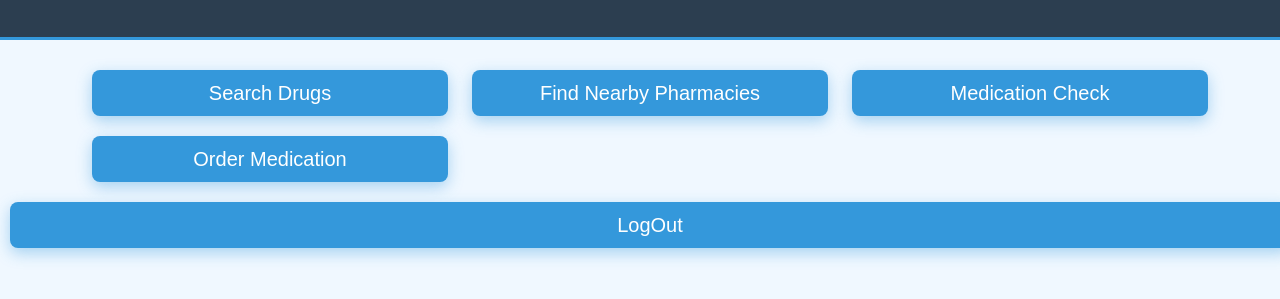
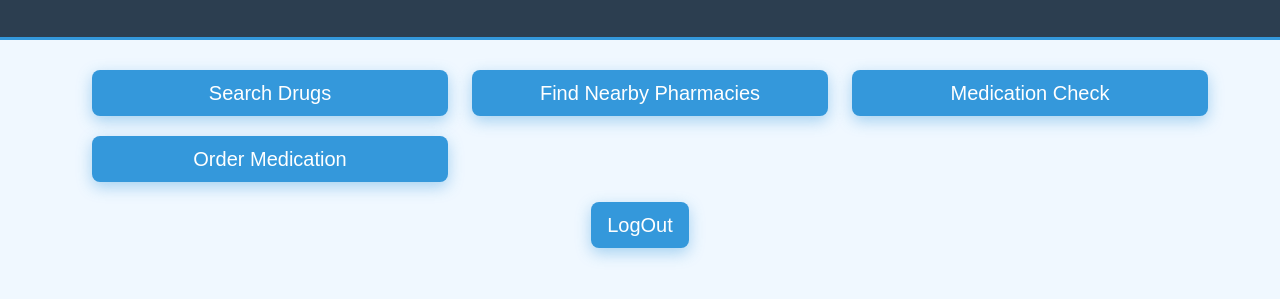
Before and after one commit to AishaMurtala/Drug-Access-System, a plain HTML site: page index.html in a window 1280 px wide. Shown: the part 139-438 px from the top of the page. Drawn offline with nearby package versions, Linux system fonts and the light colour scheme; sample sign-in values are in the browser's storage.

Commit message:
index.html

```diff
--- a/index.html
+++ b/index.html
@@ -66,7 +66,7 @@
             </div>
         </div>
     </div>
-<center><a href="login-signup.html" class="btn btn-primary btn-lg w-100">LogOut</a></center>
+<center><a href="login-signup.html" class="btn btn-primary btn-lg w-10">LogOut</a></center>
     <script>
         // Check if the user is logged in, otherwise redirect to the login page
         if (!localStorage.getItem('loggedIn')) {
```
